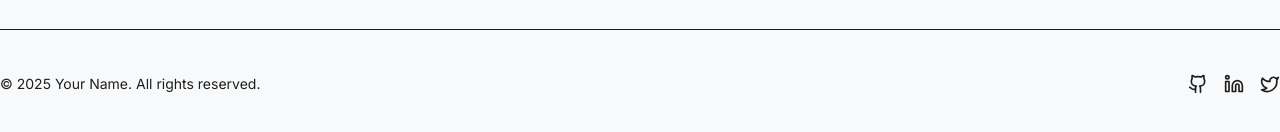
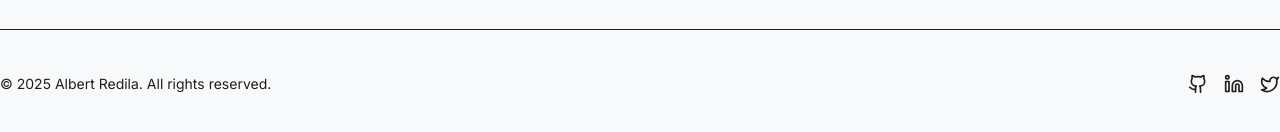
Before and after one commit to itsme-albert/redila-portfolio, a Next.js app: page / in a window 1280 px wide. Shown: the part 5645-5777 px from the top of the page. Built offline with nearby package versions, Linux system fonts and the light colour scheme.

Commit message:
`Update metadata and copyright information to reflect personal branding changes`

```diff
--- a/app/components/Layout/Footer.tsx
+++ b/app/components/Layout/Footer.tsx
@@ -6,7 +6,7 @@ export default function Footer() {
     <footer className="w-full border-t bg-background">
       <div className="container flex flex-col items-center justify-between gap-4 py-10 md:flex-row">
         <p className="text-center text-sm leading-loose text-muted-foreground md:text-left">
-          © {new Date().getFullYear()} Your Name. All rights reserved.
+          © {new Date().getFullYear()} Albert Redila. All rights reserved.
         </p>
         <div className="flex items-center gap-4">
           <Link
--- a/app/layout.tsx
+++ b/app/layout.tsx
@@ -7,7 +7,7 @@ import './globals.css';
 const inter = Inter({ subsets: ['latin'] });
 
 export const metadata = {
-  title: 'Your Name | Professional Portfolio',
+  title: 'Albert Redila | Portfolio',
   description: 'Professional e-portfolio showcasing my skills, experience, and projects',
 };
 
--- a/next.config.ts
+++ b/next.config.ts
@@ -13,7 +13,8 @@ const nextConfig: NextConfig = {
         hostname: 'cdn.jsdelivr.net',
         pathname: '/gh/devicons/devicon/icons/**'
       }
-    ]
+    ],
+    unoptimized: true
   },
   eslint: {
     ignoreDuringBuilds: true,
```
